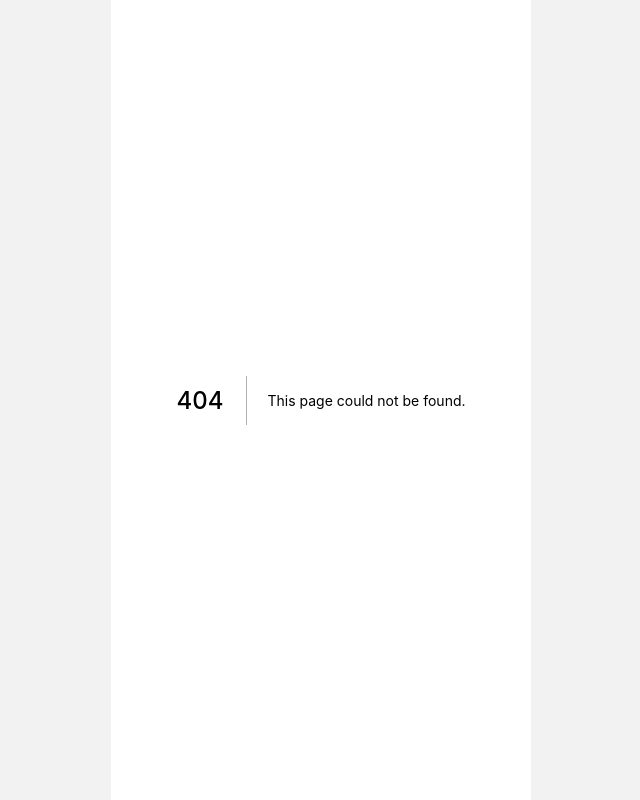
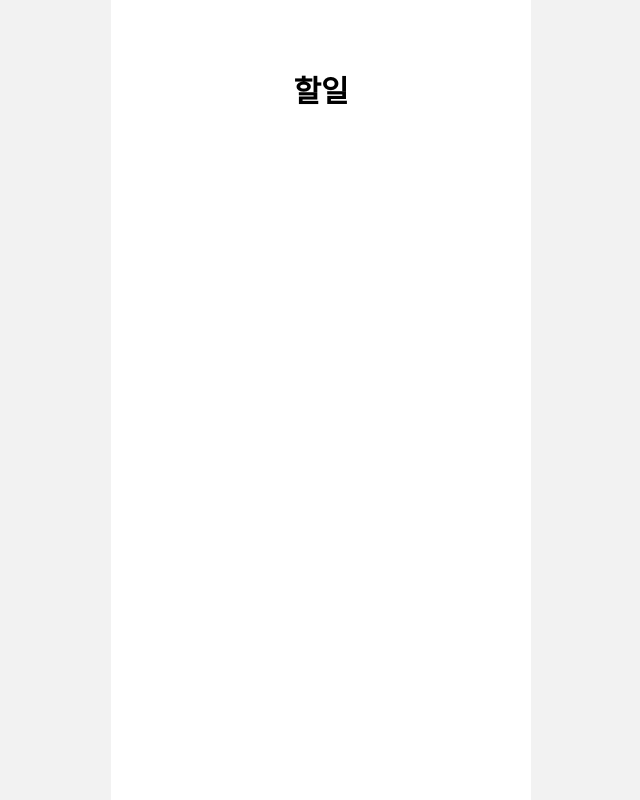
Before and after one commit to ShinjungOh/2022-todolist-challenge, a Next.js app in the folder 2022-08-16/: page /todolist in a window 1280 px wide. Before the commit this address had no page. Shown: the whole page, without its empty margins (319-959 px from the left). Built offline with nearby package versions, Linux system fonts and the light colour scheme.

Commit message:
[ADD] TodoHeader 구현

```diff
--- /dev/null
+++ b/2022-08-16/pages/todolist.tsx
@@ -0,0 +1,11 @@
+import React from 'react';
+
+import { TodoHeader } from '@components/todo';
+
+const Todolist = () => (
+  <div>
+    <TodoHeader title="할일" />
+  </div>
+);
+
+export default Todolist;
--- /dev/null
+++ b/2022-08-16/ui/components/todo/TodoHeader.tsx
@@ -0,0 +1,31 @@
+import React from 'react';
+import styled from 'styled-components';
+
+interface Props {
+  title: string;
+}
+
+const TodoHeader = ({ title }: Props) => (
+  <Container>
+    <Title>
+      {title}
+    </Title>
+  </Container>
+
+);
+
+export default TodoHeader;
+
+const Container = styled.div`
+  display: flex;
+  flex-direction: row;
+  align-items: center;
+  justify-content: center;
+  padding: 24px;
+  box-sizing: content-box;
+  height: 130px;
+`;
+
+const Title = styled.h3`
+  font-size: 30px;
+`;
--- /dev/null
+++ b/2022-08-16/ui/components/todo/index.ts
@@ -0,0 +1 @@
+export { default as TodoHeader } from '@components/todo/TodoHeader';
```
